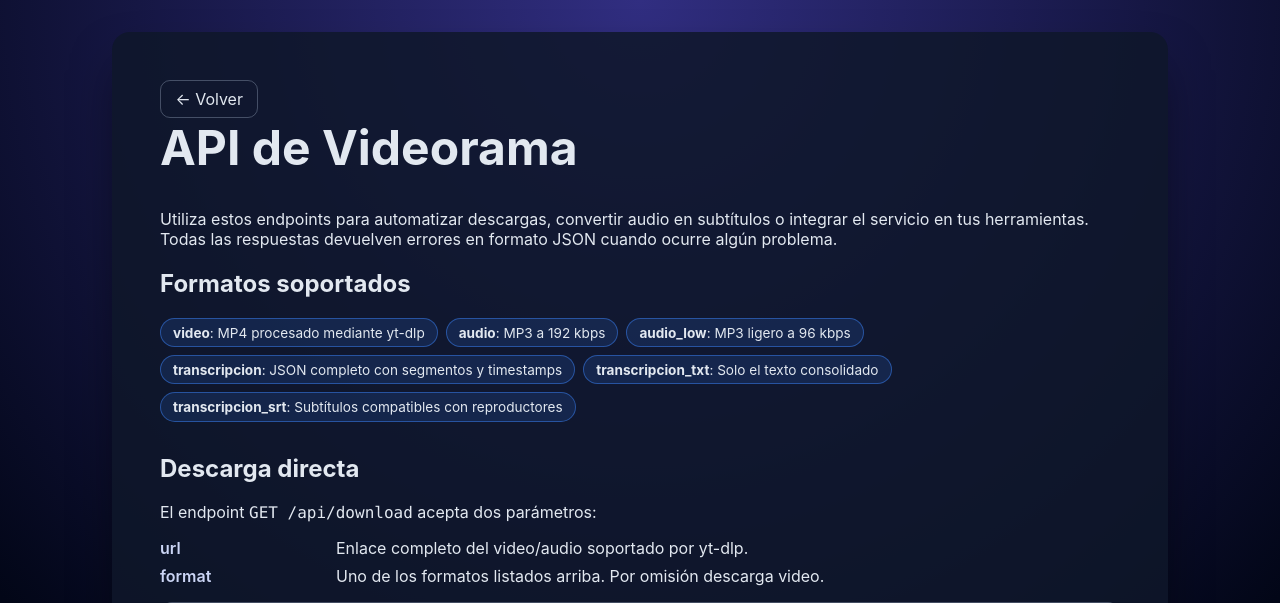
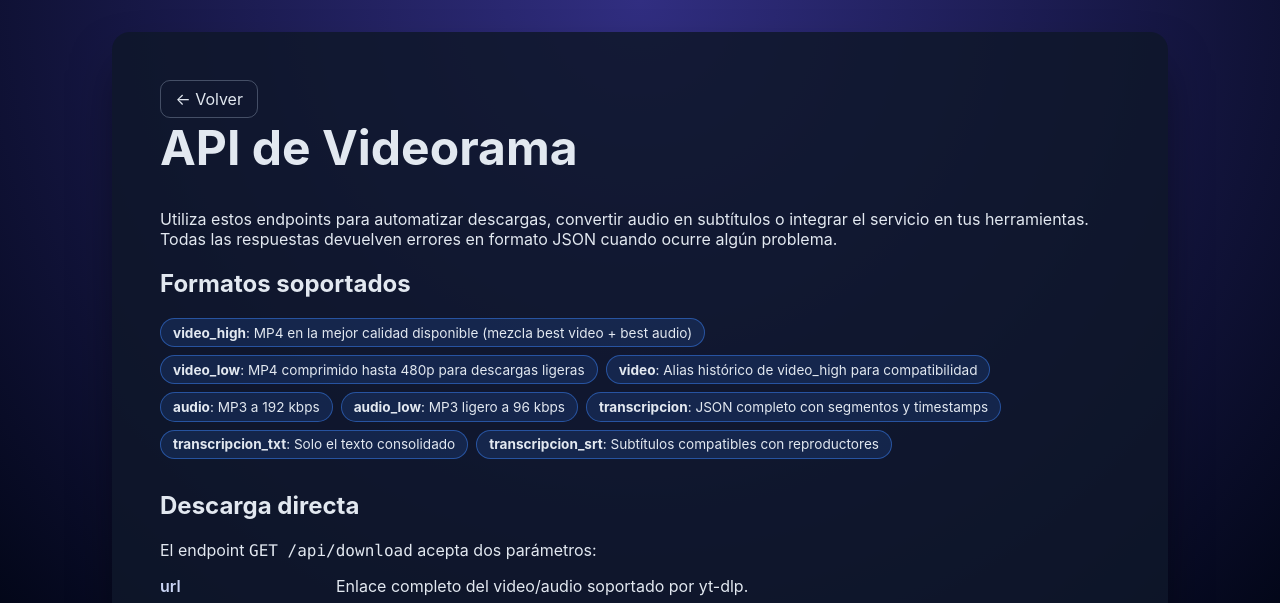
Before and after one commit to successbyfailure/Videorama, a FastAPI app: page /docs/api in a window 1280 px wide. Shown: the top 603 px of the page. Run offline with FastAPI, Linux system fonts and the light colour scheme.

Commit message:
Add high and low quality video formats

```diff
--- a/app/main.py
+++ b/app/main.py
@@ -71,8 +71,24 @@
     "audio": {"codec": "mp3", "preferred_quality": "192"},
     "audio_low": {"codec": "mp3", "preferred_quality": "96"},
 }
+VIDEO_FORMAT_PROFILES = {
+    "video_high": {
+        "format": "bv*+ba/b",
+        "merge_output_format": "mp4",
+    },
+    "video_low": {
+        # Prioriza streams con altura <= 480p y cae al peor disponible en caso extremo.
+        "format": "bv*[height<=480]+ba/b[height<=480]/worst",
+        "merge_output_format": "mp4",
+    },
+}
+DEFAULT_VIDEO_FORMAT = "video_high"
+VIDEO_FORMAT_ALIASES = {
+    "video": DEFAULT_VIDEO_FORMAT,
+}
 SUPPORTED_MEDIA_FORMATS = {
-    "video",
+    *VIDEO_FORMAT_PROFILES,
+    *VIDEO_FORMAT_ALIASES,
     *AUDIO_FORMAT_PROFILES,
     "transcripcion",
     "transcripcion_txt",
@@ -93,6 +109,11 @@
     return hashlib.sha1(normalized.encode("utf-8")).hexdigest()
 
 
+def normalize_media_format(media_format: str) -> str:
+    value = (media_format or "").strip().lower()
+    return VIDEO_FORMAT_ALIASES.get(value, value)
+
+
 def meta_path(key: str) -> Path:
     return META_DIR / f"{key}.json"
 
@@ -108,6 +129,8 @@
 
 FORMAT_EXTENSIONS = {
     "video": ".mp4",
+    "video_high": ".mp4",
+    "video_low": ".mp4",
     "audio": ".mp3",
     "audio_low": ".mp3",
     "transcripcion": ".json",
@@ -119,11 +142,12 @@
 
 
 def media_type_for_format(media_format: str) -> str:
+    normalized = normalize_media_format(media_format)
     if media_format == "transcripcion":
         return "application/json"
     if media_format in {"transcripcion_txt", "transcripcion_srt"}:
         return "text/plain"
-    if media_format in AUDIO_FORMAT_PROFILES:
+    if normalized in AUDIO_FORMAT_PROFILES:
         return "audio/mpeg"
     return "video/mp4"
 
@@ -293,6 +317,7 @@
 def build_ydl_options(
     media_format: str, *, cache_key_value: str, force_no_proxy: bool = False
 ) -> Dict:
+    normalized_format = normalize_media_format(media_format)
     base_opts: Dict = {
         "quiet": True,
         "noprogress": True,
@@ -313,8 +338,8 @@
     if YTDLP_COOKIES_FILE:
         base_opts["cookiefile"] = YTDLP_COOKIES_FILE
 
-    if media_format in AUDIO_FORMAT_PROFILES:
-        profile = AUDIO_FORMAT_PROFILES[media_format]
+    if normalized_format in AUDIO_FORMAT_PROFILES:
+        profile = AUDIO_FORMAT_PROFILES[normalized_format]
         return {
             **base_opts,
             "format": "bestaudio/best",
@@ -327,10 +352,16 @@
             ],
         }
 
+    profile_key = (
+        normalized_format
+        if normalized_format in VIDEO_FORMAT_PROFILES
+        else DEFAULT_VIDEO_FORMAT
+    )
+    profile = VIDEO_FORMAT_PROFILES[profile_key]
     return {
         **base_opts,
-        "format": "bv*+ba/b",
-        "merge_output_format": "mp4",
+        "format": profile.get("format", "bv*+ba/b"),
+        "merge_output_format": profile.get("merge_output_format", "mp4"),
     }
 
 
@@ -340,7 +371,8 @@
 
 
 def download_media(url: str, media_format: str) -> Tuple[Path, Dict]:
-    key = cache_key(url, media_format)
+    normalized_format = normalize_media_format(media_format)
+    key = cache_key(url, normalized_format)
     purge_expired_entries()
     cached_path, cached_meta = fetch_cached_file(key)
     if cached_path:
@@ -348,7 +380,7 @@
 
     def extract(force_no_proxy: bool = False) -> Dict:
         ydl_opts = build_ydl_options(
-            media_format, cache_key_value=key, force_no_proxy=force_no_proxy
+            normalized_format, cache_key_value=key, force_no_proxy=force_no_proxy
         )
         try:
             with yt_dlp.YoutubeDL(ydl_opts) as ydl:
@@ -376,7 +408,7 @@
         "title": title,
         "filename": filepath.name,
         "source_url": url,
-        "media_format": media_format,
+        "media_format": normalized_format,
         "downloaded_at": time.time(),
         "cache_key": key,
     }
@@ -629,8 +661,16 @@
             "app_name": APP_TITLE,
             "formats": [
                 {
+                    "name": "video_high",
+                    "description": "MP4 en la mejor calidad disponible (mezcla best video + best audio)",
+                },
+                {
+                    "name": "video_low",
+                    "description": "MP4 comprimido hasta 480p para descargas ligeras",
+                },
+                {
                     "name": "video",
-                    "description": "MP4 procesado mediante yt-dlp",
+                    "description": "Alias histórico de video_high para compatibilidad",
                 },
                 {
                     "name": "audio",
@@ -666,34 +706,42 @@
 async def download_endpoint(
     request: Request,
     url: str = Query(..., description="URL del video a descargar"),
-    media_format: str = Query("video", pattern=MEDIA_FORMAT_PATTERN, alias="format"),
+    media_format: str = Query(
+        DEFAULT_VIDEO_FORMAT, pattern=MEDIA_FORMAT_PATTERN, alias="format"
+    ),
 ):
     format_value = media_format.lower()
     if format_value not in SUPPORTED_MEDIA_FORMATS:
         raise HTTPException(
             status_code=400,
             detail=(
-                "Formato inválido. Usa 'video', 'audio', 'audio_low', 'transcripcion', "
-                "'transcripcion_txt' o 'transcripcion_srt'."
+                "Formato inválido. Usa uno de: "
+                + ", ".join(sorted(SUPPORTED_MEDIA_FORMATS))
+                + "."
             ),
         )
+    normalized_format = normalize_media_format(format_value)
 
     try:
-        if format_value in {"transcripcion", "transcripcion_txt", "transcripcion_srt"}:
+        if normalized_format in {
+            "transcripcion",
+            "transcripcion_txt",
+            "transcripcion_srt",
+        }:
             file_path, metadata = await run_in_threadpool(
-                generate_transcription_file, url, format_value
+                generate_transcription_file, url, normalized_format
             )
         else:
             file_path, metadata = await run_in_threadpool(
-                download_media, url, format_value
+                download_media, url, normalized_format
             )
     except DownloadError as exc:
         raise HTTPException(status_code=502, detail=str(exc)) from exc
 
     download_name = build_download_name(
-        metadata.get("title", "videorama"), file_path, format_value
+        metadata.get("title", "videorama"), file_path, normalized_format
     )
-    media_type = media_type_for_format(format_value)
+    media_type = media_type_for_format(normalized_format)
     response = FileResponse(
         path=file_path,
         filename=download_name,
@@ -701,7 +749,7 @@
     )
     await run_in_threadpool(
         record_download_event,
-        format_value,
+        normalized_format,
         bool(metadata.get("_cache_hit")),
         metadata.get("transcription_stats"),
     )
--- a/templates/index.html
+++ b/templates/index.html
@@ -281,7 +281,8 @@
         <div>
           <label for="format">Formato</label>
           <select name="format" id="format">
-            <option value="video" selected>Video (MP4)</option>
+            <option value="video_high" selected>Video alta calidad (MP4)</option>
+            <option value="video_low">Video ligera (MP4 hasta 480p)</option>
             <option value="audio">Audio (MP3 192 kbps)</option>
             <option value="audio_low">Audio ligero (MP3 96 kbps)</option>
             <option value="transcripcion">Transcripción completa (JSON vía OpenAI)</option>
@@ -490,7 +491,7 @@
       form.addEventListener('submit', async (event) => {
         event.preventDefault();
         const formData = new FormData(form);
-        const format = String(formData.get('format') || 'video');
+        const format = String(formData.get('format') || 'video_high');
         const steps = format.startsWith('transcripcion')
           ? PROGRESS_STEPS.transcription
           : PROGRESS_STEPS.default;
```
Also changed, not shown: README.md, 1 other file.
